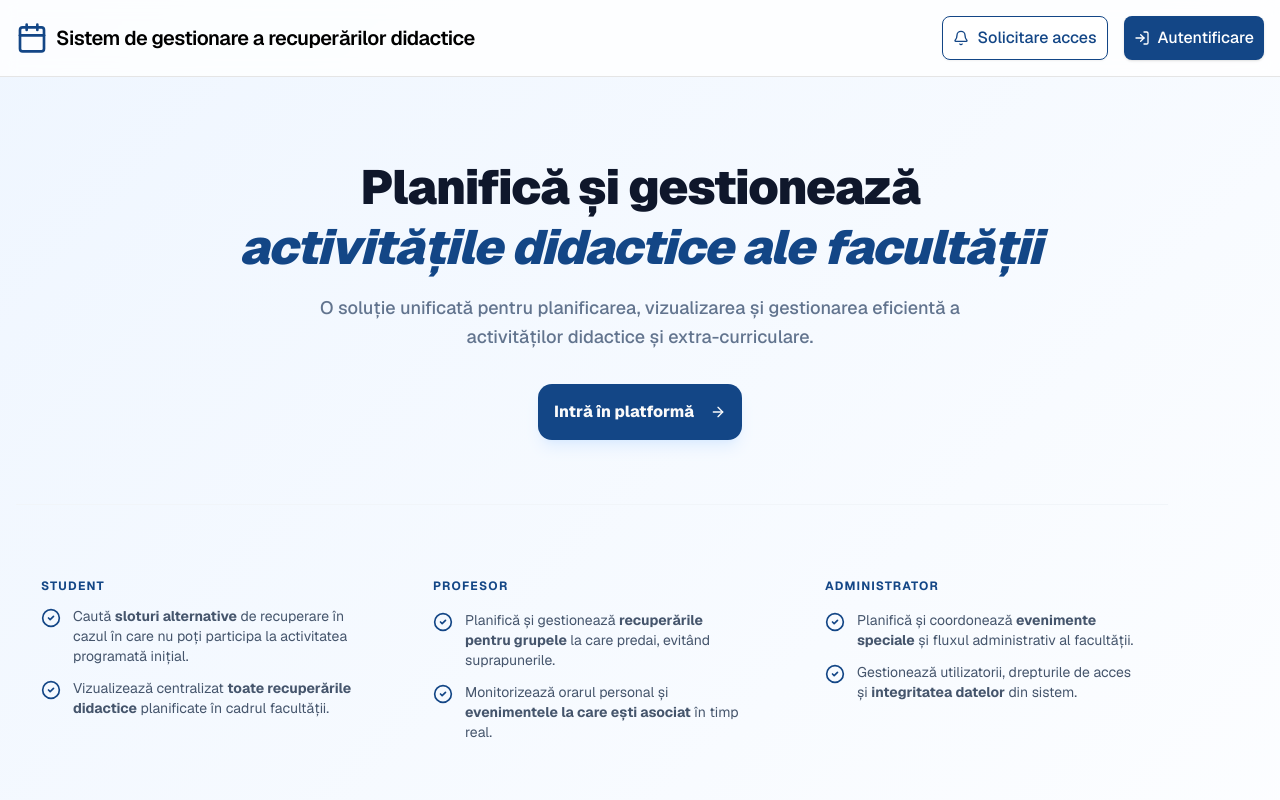
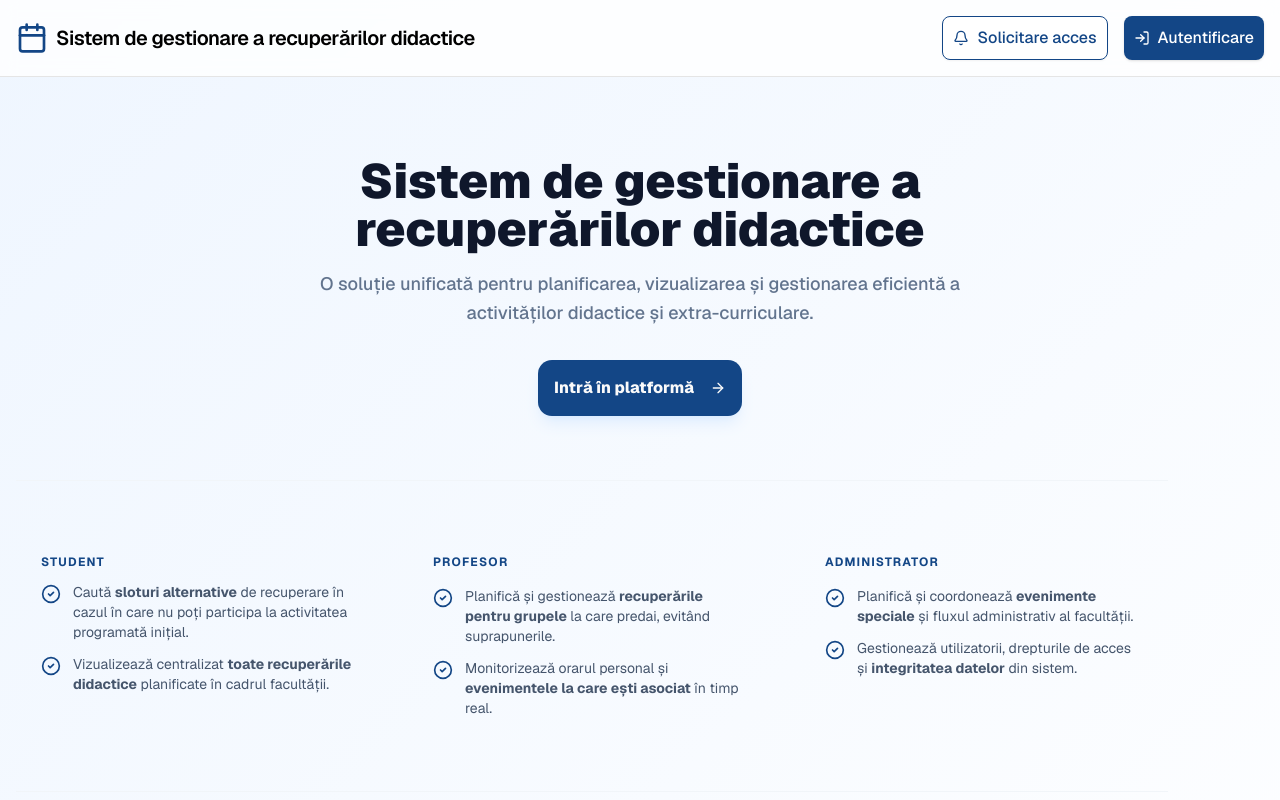
Before and after one commit to Licenta-proiect/frontend, a Next.js app in the folder frontend/: page / in a window 1280 px wide. Shown: the top 800 px of the page. Built offline with nearby package versions, Linux system fonts and the light colour scheme; no server answers.

Commit message:
Update page.tsx

```diff
--- a/frontend/src/app/page.tsx
+++ b/frontend/src/app/page.tsx
@@ -50,9 +50,8 @@ export default function Home() {
         <section className="container mx-auto px-4 pt-12 pb-10 md:pt-20 md:pb-16 max-w-4xl text-center">
           <div className="flex flex-col items-center space-y-8">
             <div className="space-y-4">
-              <h1 className="text-3xl md:text-5xl font-black text-slate-900 tracking-tight leading-tight">
-                Planifică și gestionează <br />
-                <span className="text-brand-blue italic">activitățile didactice ale facultății</span>
+              <h1 className="text-3xl md:text-5xl font-black text-slate-900">
+                Sistem de gestionare a recuperărilor didactice
               </h1>
 
               <p className="text-base md:text-lg text-slate-500 max-w-2xl mx-auto leading-relaxed font-medium">
```
